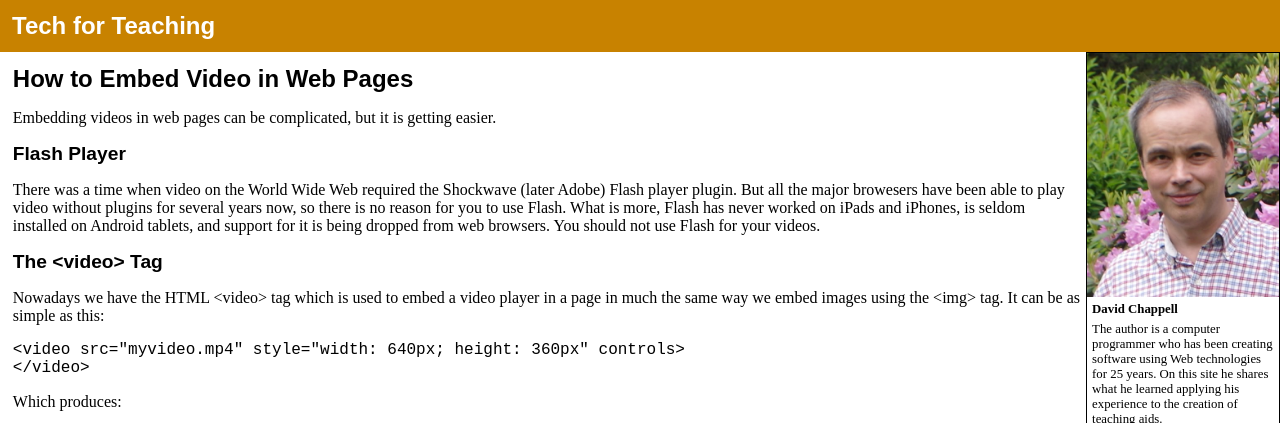
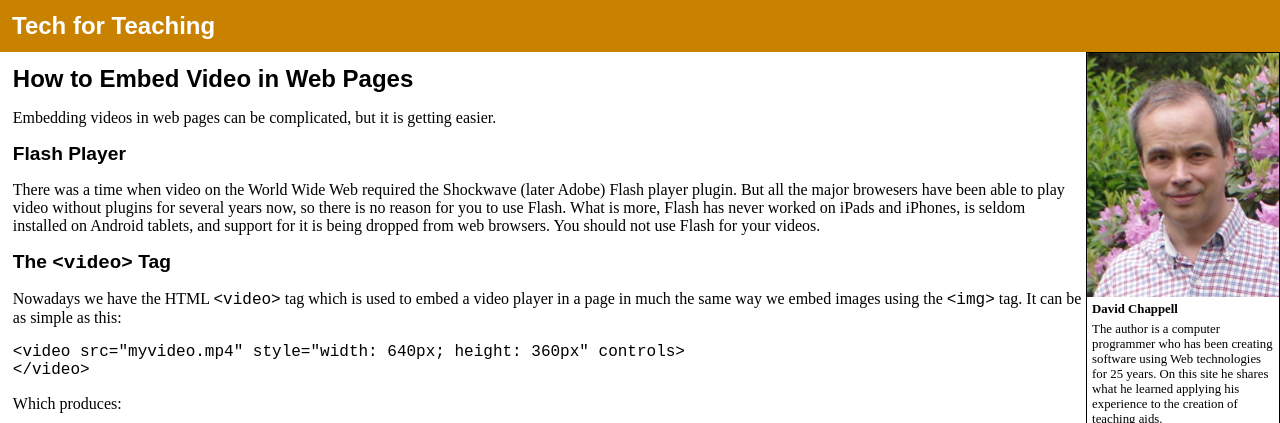
Before and after one commit to david672orford/tech-for-teaching, a Jekyll site: the page built from howto/embed-video/index.md, in a window 1280 px wide and 900 px high, cut to the strip 0-423 px from the top of the window. Built offline with Jekyll 4.4.1, drawn with Linux system fonts in a browser that asks for light colours; our own code applies the rules of GitHub Pages for plain Markdown files; some of the changed lines change nothing that is shown.

Commit message:
tried different code formatting

````diff
--- a/howto/embed-video/index.md
+++ b/howto/embed-video/index.md
@@ -11,10 +11,10 @@ use Flash. What is more, Flash has never worked on iPads and iPhones, is seldom
 installed on Android tablets, and support for it is being dropped from web
 browsers. You should not use Flash for your videos.
 
-## The &lt;video&gt; Tag
+## The `<video>` Tag
 
-Nowadays we have the HTML &lt;video&gt; tag which is used to embed a video
-player in a page in much the same way we embed images using the &lt;img&gt;
+Nowadays we have the HTML `<video>` tag which is used to embed a video
+player in a page in much the same way we embed images using the `<img>`
 tag. It can be as simple as this:
 
 ```html
````
